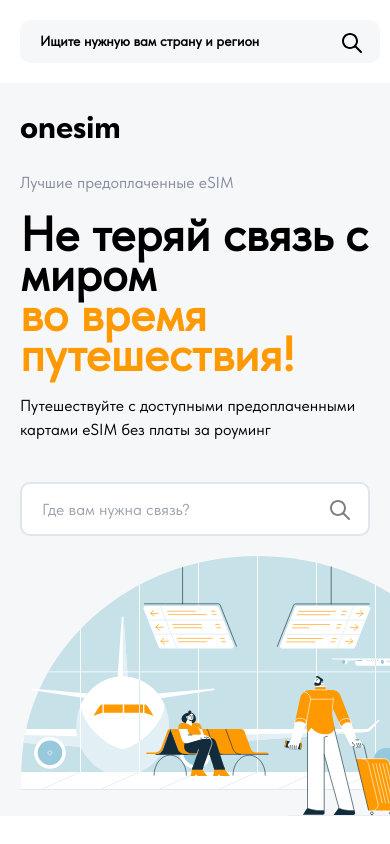
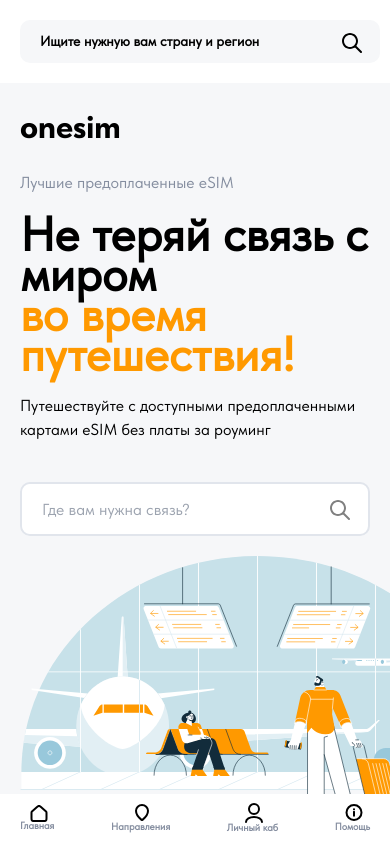
Before and after one commit to zeptozor/onesim, a Next.js app: page / in a window 390 px wide. Shown: the top 844 px of the page. Built offline with nearby package versions, Linux system fonts and the light colour scheme.

Commit message:
mobile menu

```diff
--- a/app/page.tsx
+++ b/app/page.tsx
@@ -6,6 +6,7 @@ import HowDoesItWork from "@/components/Home/HowDoesItWork";
 import Offers from "@/components/Home/Offers";
 import PaymentMethods from "@/components/Home/PaymentMethods";
 import Regions from "@/components/Home/Regions";
+import MobileMenu from "@/components/MobileMenu";
 import Nav from "@/components/Nav";
 import Questions from "@/components/Questions";
 import WhyUs from "@/components/WhyUs";
@@ -13,7 +14,7 @@ import Wrapper from "@/components/Wrapper";
 
 export default function Home() {
   return (
-    <div>
+    <div className='pb-[50px]'>
       <Wrapper>
         <Nav />
       </Wrapper>
@@ -47,6 +48,7 @@ export default function Home() {
       <Wrapper maxw='none'>
         <Footer />
       </Wrapper>
+      <MobileMenu />
     </div>
   )
 }
```
